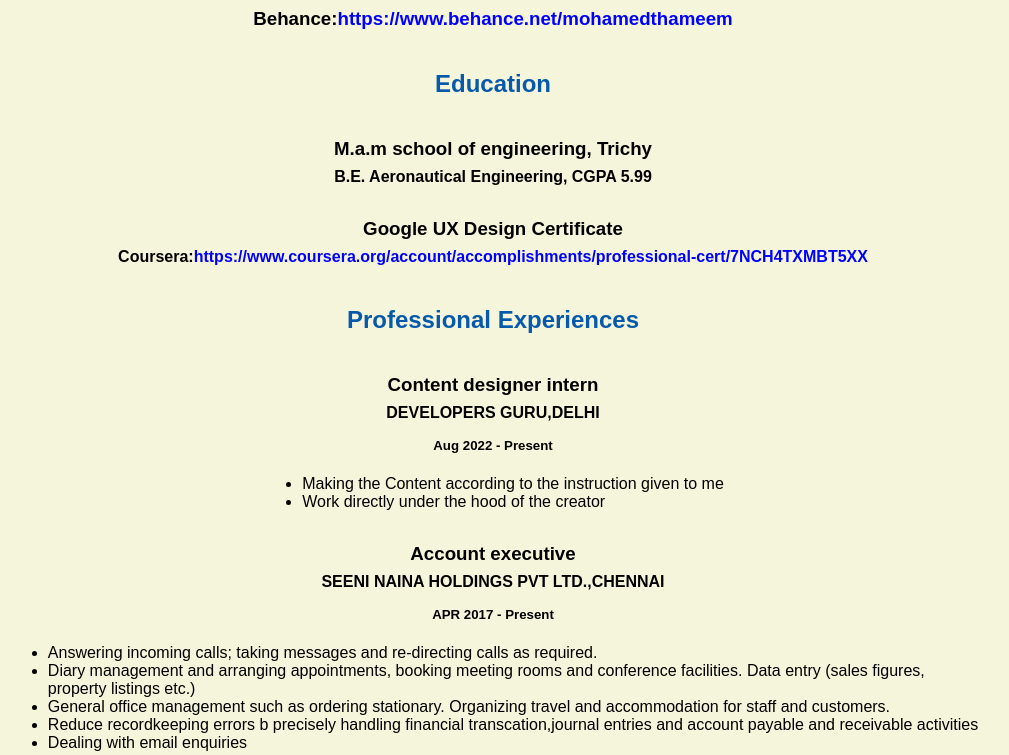
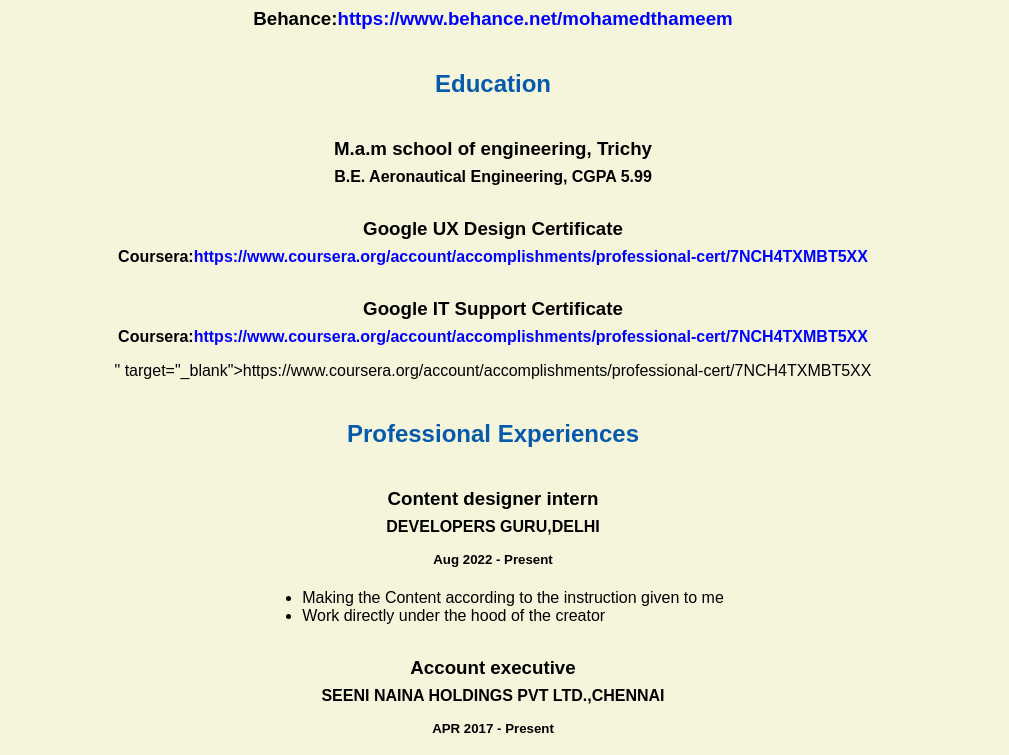
Before and after one commit to Mohamedthameemau5/Mohamedthameem.github.io, a plain HTML site: page resume.html in a window 1280 px wide. Shown: the part 738-1493 px from the top of the page, without its empty margins (147-1156 px from the left). Drawn offline with Linux system fonts and the light colour scheme.

Commit message:
Update resume.html

```diff
--- a/resume.html
+++ b/resume.html
@@ -36,6 +36,10 @@
     <h3>Google UX Design Certificate</h3>
     <h4>Coursera:<a href="https://www.coursera.org/account/accomplishments/professional-cert/7NCH4TXMBT5X" target="_blank">https://www.coursera.org/account/accomplishments/professional-cert/7NCH4TXMBT5XX</a></h4>
 
+<h3>Google IT Support Certificate</h3>
+    <h4>Coursera:<a href="<h3>Google UX Design Certificate</h3>
+    <h4>Coursera:<a href="https://www.coursera.org/account/accomplishments/professional-cert/7NCH4TXMBT5X" target="_blank">https://www.coursera.org/account/accomplishments/professional-cert/7NCH4TXMBT5XX</a></h4>
+" target="_blank">https://www.coursera.org/account/accomplishments/professional-cert/7NCH4TXMBT5XX</a></h4>
 
     <h2>Professional Experiences</h2>
 
```
